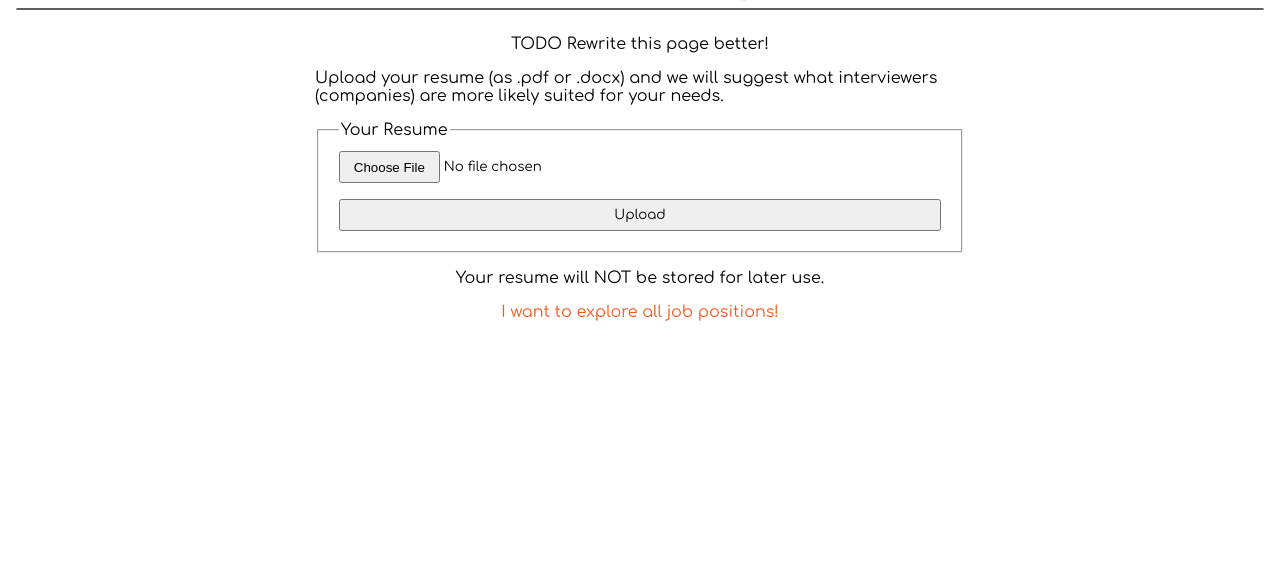
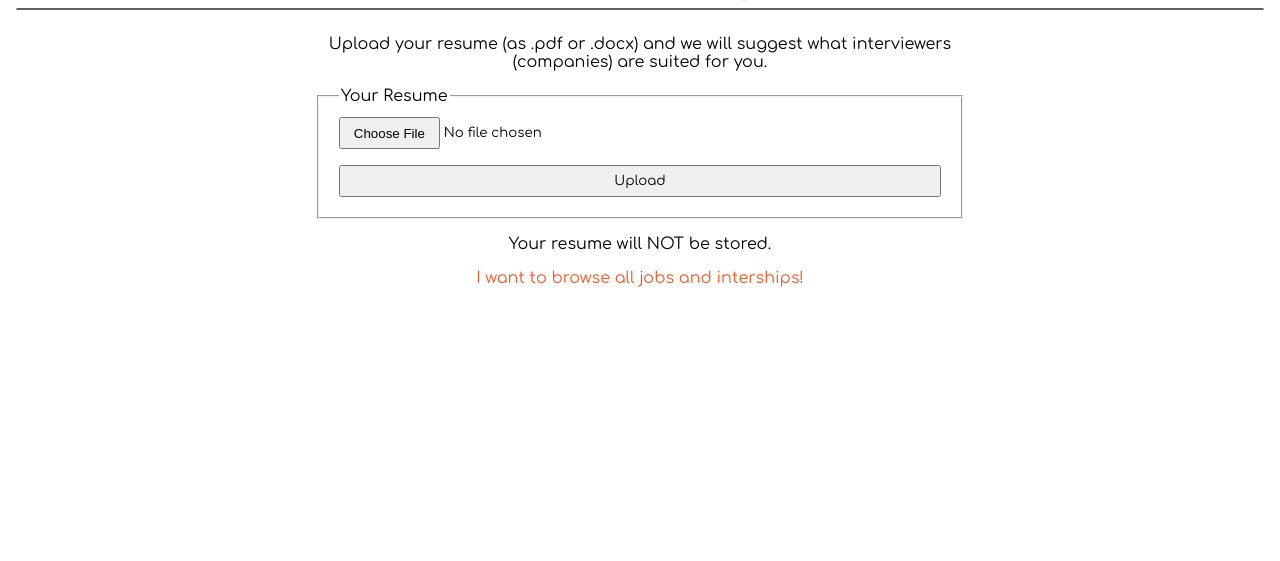
Before and after one commit to ioannis-kokkalis/uop-cdiq, a PHP site: page /suggestions.php in a window 1280 px wide. Shown: the part 186-747 px from the top of the page. Run offline with PHP 8.4, Linux system fonts and the light colour scheme.

Commit message:
update: suggestions ui/ux

```diff
--- a/server/vwh/.private/assembler.php
+++ b/server/vwh/.private/assembler.php
@@ -10,6 +10,7 @@ class Assembler {
 
 	public string		$head_title;
 	public Stylesheet 	$head_stylesheet;
+	public string		$body_main_id;
 	public Closure		$body_main;
 
 	public function __construct(string $body_header_title) {
@@ -17,7 +18,11 @@ class Assembler {
 		$this->head_stylesheet = Stylesheet::Main;
 
 		$this->body_header_title = $body_header_title;
+
+		$this->body_main_id = 'some-main';
 		$this->body_main = function() { ?><p>This page has no content yet.</p><?php };
+
+		session_start();
 	}
 
 	public function assemble() : void {
@@ -62,7 +67,7 @@ class Assembler {
 
 		<hr>
 
-		<main>
+		<main id="<?=$this->body_main_id?>">
 			<?= call_user_func($this->body_main); ?>
 		</main>
 
@@ -102,8 +107,6 @@ class AssemblerOperate extends Assembler {
 		parent::__construct($body_header_title);
 
 		$this->head_title = 'Operate: ' . $this->head_title;
-
-		session_start();
 
 		if(isset($_SESSION[AssemblerOperate::$SESSION_OPERATOR_ARRAY]) === false
 			|| is_array($_SESSION[AssemblerOperate::$SESSION_OPERATOR_ARRAY]) === false
--- a/server/vwh/style/main.css
+++ b/server/vwh/style/main.css
@@ -171,6 +171,8 @@ form textarea {
 }
 
 form input[type="file"] {
+	width: 60dvw;
+	max-width: min-content;
 	padding: 0;
 }
 
@@ -460,6 +462,35 @@ h1, h2, h3, h4, h5, h6 {
 	}
 }
 
+#suggestions-main {
+
+	& p,
+	& h1,
+	& h2,
+	& h3 {
+		text-align: center;
+		margin: 0;
+	}
+
+	& button {
+		padding: .5rem;
+	}
+
+	& #current_url_qr {
+		aspect-ratio: 1 / 1;
+		object-fit: cover;
+		width: clamp(0px, 75vw, 256px);
+	}
+
+	& > .interviewer {
+		display: flex;
+		flex-direction: column;
+		align-items: center;
+
+		gap: .5rem;
+	}
+}
+
 @media screen and (min-width: 501px) {
 	main {
 		max-width: 650px;
--- a/server/vwh/suggestions.php
+++ b/server/vwh/suggestions.php
@@ -5,9 +5,13 @@ define('RESUME_MAX_FILE_SIZE', 5 /* MB */);
 ini_set('upload_max_filesize', RESUME_MAX_FILE_SIZE.'M');
 ini_set('post_max_size', RESUME_MAX_FILE_SIZE.'M');
 
+define('PREV_SUGGESTION_INDEX', 'prev_suggestion_asd8(*U!J9ufpj');
+
 require_once $_SERVER['DOCUMENT_ROOT'] . '/.private/assembler.php';
 
 $a = new Assembler('Suggestions');
+
+$a->body_main_id = 'suggestions-main';
 
 if(isset($_FILES['resume'])) {
 	$body_main = false;
@@ -86,10 +90,8 @@ if(isset($_FILES['resume'])) {
 			};
 		}
 		else {
-			$body_main = function () use ($tags) {
-				print_r($tags); # TODO query the database for jobs that much those tags and their interviewer
-				# in case of nothing in the result of the query, just suggest the other page
-			};
+			header('Location: ' . $_SERVER['PHP_SELF'] . '?tags=' . urlencode(implode(";", $tags)));
+			exit;
 		}
 	}
 
@@ -100,19 +102,73 @@ if(isset($_FILES['resume'])) {
 
 	$a->body_main = $body_main;
 }
+else if(isset($_GET['tags'])) {
+	$a->body_main = function () {
+		$tags = explode(";", urldecode($_GET['tags']));
+
+		require_once $_SERVER['DOCUMENT_ROOT'] . '/.private/database.php';
+
+		$db = database_jobpositions();
+
+		$jobs = $db->retrieve_interviewers_and_jobs_with_tags($tags);
+
+		if(sizeof($jobs) === 0) {
+?>
+			<p>It seems that there are no jobs or internships to recommend.</p>
+			<p>Don't worry, this might be an issue on our service. You can always explore <a href="https://careerday.fet.uop.gr/">all related jobs & interships</a>!</p>
+<?php
+			return;
+		}
+
+		$grouped_jobs = [];
+		foreach ($jobs as $job) {
+			$grouped_jobs[$job['name']][] = $job['title'];
+		}
+		foreach ($grouped_jobs as $name => $titles) {
+			echo "<div class='interviewer'><h1>{$name}</h1>";
+			foreach ($titles as $title) {
+				echo "<p>{$title}</p>";
+			}
+			echo '</div>';
+		}
+
+		echo '<hr>';
+
+		$protocol = (!empty($_SERVER['HTTPS']) && $_SERVER['HTTPS'] !== 'off' || $_SERVER['SERVER_PORT'] == 443) ? "https://" : "http://";
+		$currentUrl = $protocol . $_SERVER['HTTP_HOST'] . $_SERVER['REQUEST_URI'];
+
+		$_SESSION[PREV_SUGGESTION_INDEX] = $currentUrl;
+?>
+		<p>We found out that you are suitable for the following:<br><strong><?=implode(", ", $tags)?></strong></p>
+		<p>If you think someone else is on the same boat, you can share the current result with them!</p>
+
+		<script src="/script/utilities.js"></script>
+
+		<img id="current_url_qr"></img>
+		<script>qr_generate(window.location.href, document.getElementById('current_url_qr'));</script>
+
+		<button onclick="copy_to_clipboard('<?=$_SESSION[PREV_SUGGESTION_INDEX]?>')">Copy Link</button>
+<?php
+	};
+}
 else {
 	$a->body_main = function () {
 ?>
 		<script>
 			function processing_popup() {
 				let dialog = document.body.appendChild(document.createElement('dialog'));
-				dialog.innerHTML = 'This may take some time, do not close the browser please. You can minimize it and use another app, just dont close it completely.';
+				dialog.innerHTML = '<p>This may take a minute or so. You can use your device, but don\'t close this tab completely.</p>';
 				dialog.showModal();
 			}
 		</script>
 
-		<p>TODO Rewrite this page better!</p>
-		<p>Upload your resume (as .pdf or .docx) and we will suggest what interviewers (companies) are more likely suited for your needs.</p>
+		<?php
+		if(isset($_SESSION[PREV_SUGGESTION_INDEX])) {
+			echo '<h2><a href="'.$_SESSION[PREV_SUGGESTION_INDEX].'">Previous Result</a></h2>';
+		}
+		?>
+
+		<p>Upload your resume (as .pdf or .docx) and we will suggest what interviewers (companies) are suited for you.</p>
 		<form method="post" action="<?=$_SERVER['PHP_SELF']?>" enctype="multipart/form-data" onsubmit="processing_popup()">
 			<fieldset>
 				<legend>Your Resume</legend>
@@ -122,8 +178,8 @@ else {
 				<input type="submit" value="Upload">
 			</fieldset>
 		</form>
-		<p>Your resume will NOT be stored for later use.</p>
-		<a href="https://careerday.fet.uop.gr/">I want to explore all job positions!</a>
+		<p>Your resume will NOT be stored.</p>
+		<p><a href="https://careerday.fet.uop.gr/">I want to browse all jobs and interships!</a></p>
 <?php
 	};
 }
```
Also changed, not shown: server/vwh/.private/database.php (+39 -0 lines), server/vwh/script/utilities.js (+18 -0 lines).
